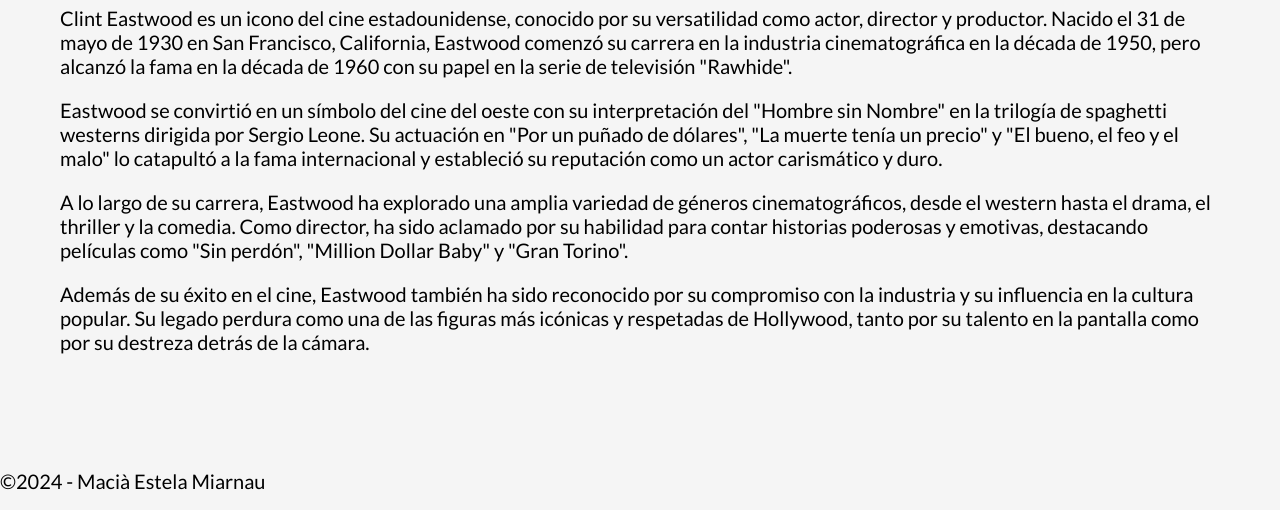
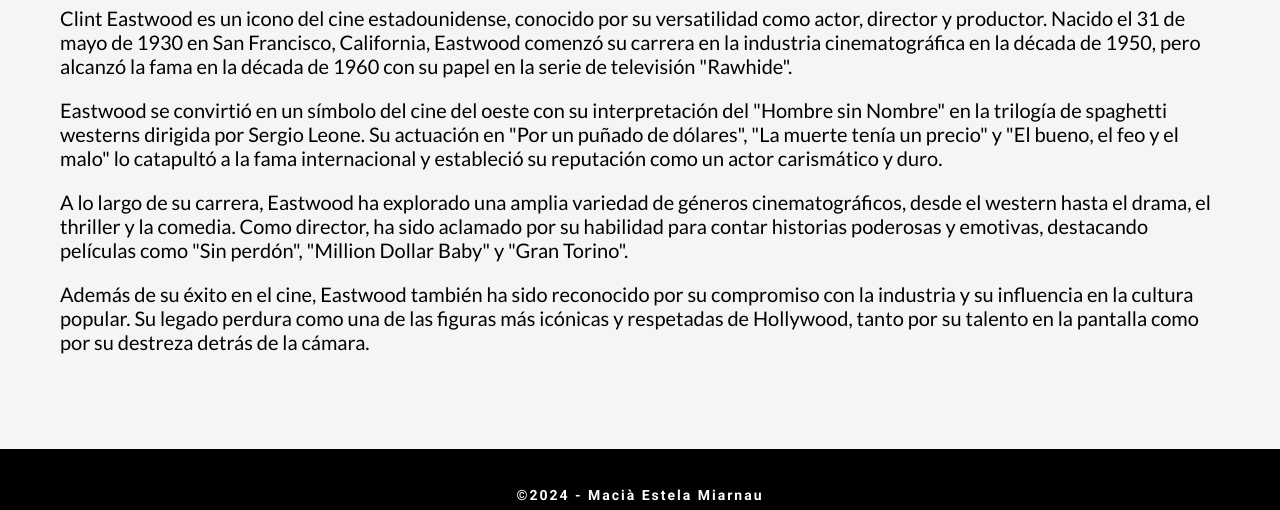
Before and after one commit to mestemi/html1-pac1, a website built with Parcel: page src/index.html in a window 1280 px wide. Shown: the part 1142-1652 px from the top of the page. Built offline with nearby package versions, Linux system fonts and the light colour scheme.

Commit message:
Import footer styles

```diff
--- a/src/assets/styles/main.scss
+++ b/src/assets/styles/main.scss
@@ -3,6 +3,7 @@
 @import 'fonts';
 @import 'global';
 @import './layouts/header';
+@import './layouts/footer';
 
 .main {
     padding-top: 75px;
```
